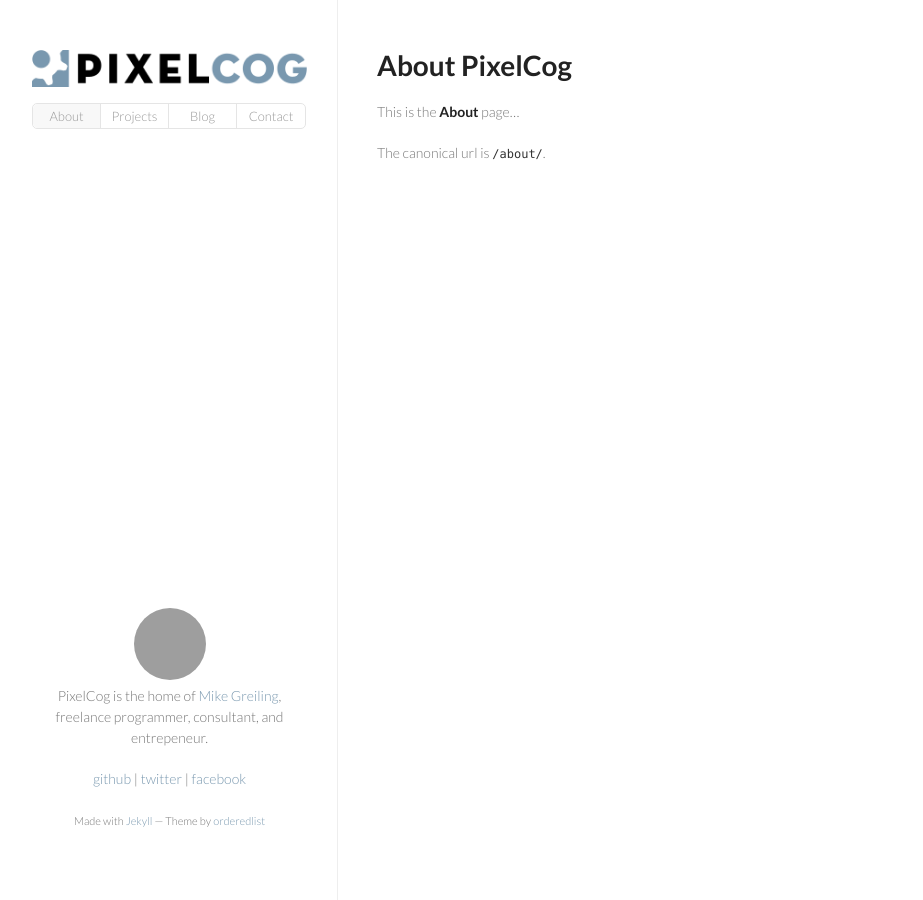
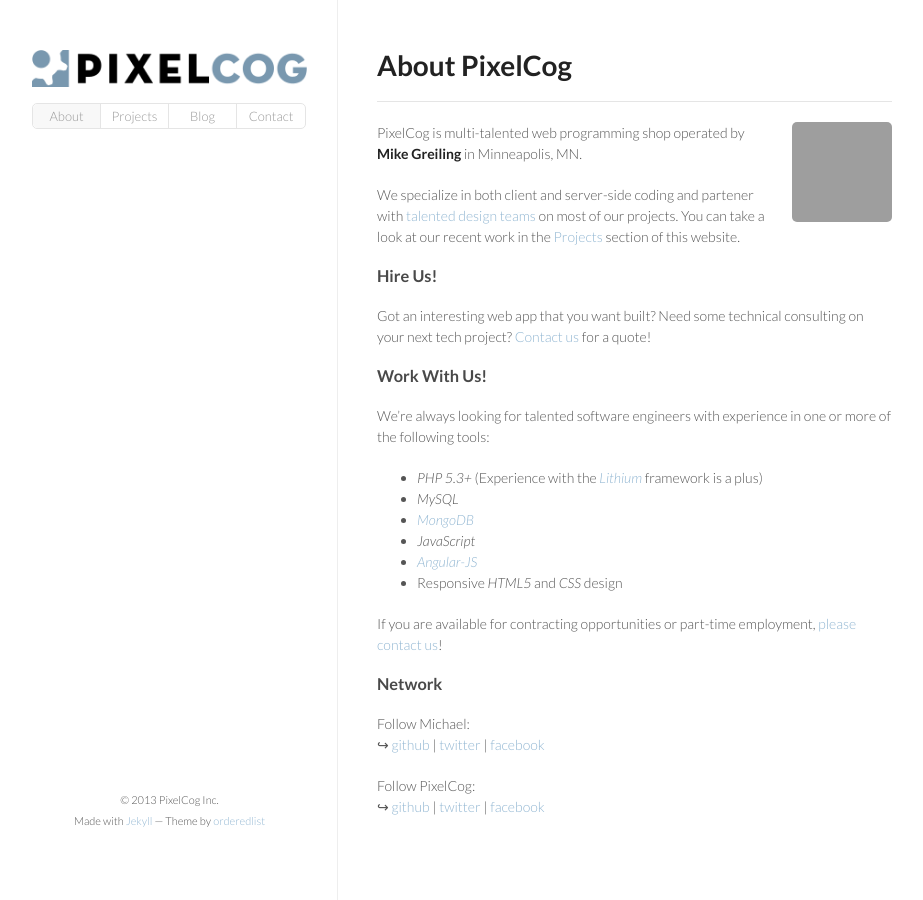
Before and after one commit to pixelcog/pixelcog.com, a Jekyll site: the page built from _pages/about.md, in a window 1280 px wide. Shown: the whole page, without its empty margins (178-1101 px from the left). Built offline with Jekyll 4.4.1, drawn with Linux system fonts in a browser that asks for light colours; Markdown is read by kramdown in place of the engine named in the settings; grey boxes are pictures that could not be loaded.

Commit message:
add content to the about page

```diff
--- a/_layouts/default.html
+++ b/_layouts/default.html
@@ -28,12 +28,17 @@
 				{{ content }}
 			</section>
 			<footer>
+{% if page.nobio != true %}
 				<img class="avatar" src="http://www.gravatar.com/avatar/33f90637d77f8d4da67faafd3af6597e?s=144" alt="Me" />
 				<p>PixelCog is the home of <a href="/about/">Mike Greiling</a>, freelance programmer, consultant, and entrepeneur.</p>
 				<p><a href="http://github.com/mikegreiling">github</a> | <a href="http://twitter.com/mikegreiling">twitter</a> | <a href="http://facebook.com/mike.greiling">facebook</a></p>
-				<p><small>Made with <a href="http://jekyllrb.com/">Jekyll</a> &mdash; Theme by <a href="https://github.com/orderedlist">orderedlist</a></small></p>
+{% endif %}
+				<p>
+					<small>© {{ 'now' | date: "%Y" }} PixelCog Inc.</small><br />
+					<small>Made with <a href="http://jekyllrb.com/">Jekyll</a> &mdash; Theme by <a href="https://github.com/orderedlist">orderedlist</a></small>
+				</p>
 			</footer>
 		</div>
-		<script src="js/scale.fix.js"></script>
+		<script src="/js/scale.fix.js"></script>
 	</body>
 </html>
--- a/_pages/about.md
+++ b/_pages/about.md
@@ -2,10 +2,39 @@
 permalink: /about/
 layout:    default
 title:     About PixelCog
+nobio:     true
 ---
 
 # About PixelCog
+----------------
 
-This is the **About** page...
+![Me](http://www.gravatar.com/avatar/33f90637d77f8d4da67faafd3af6597e?s=200){: .profile .pull-right }
 
-The canonical url is `{{page.url}}`.
+PixelCog is multi-talented web programming shop operated by **Mike Greiling** in Minneapolis, MN.
+
+We specialize in both client and server-side coding and partener with [talented design teams](http://www.superlabdesign.com/) on most of our projects.  You can take a look at our recent work in the **[Projects](/projects/)** section of this website.
+
+### Hire Us!
+
+Got an interesting web app that you want built? Need some technical consulting on your next tech project?  [Contact us](/contact/) for a quote!
+
+### Work With Us!
+
+We're always looking for talented software engineers with experience in one or more of the following tools:
+
+* _PHP 5.3+_ (Experience with the _[Lithium](http://lithify.me/)_ framework is a plus)
+* _MySQL_
+* _[MongoDB](http://www.mongodb.org/)_
+* _JavaScript_
+* _[Angular-JS](http://angularjs.org/)_
+* Responsive _HTML5_ and _CSS_ design
+
+If you are available for contracting opportunities or part-time employment, [please contact us](/contact/)!
+
+### Network
+
+Follow Michael:
+↪ [github](http://github.com/mikegreiling) | [twitter](http://twitter.com/mikegreiling) | [facebook](http://facebook.com/mike.greiling)
+
+Follow PixelCog:
+↪ [github](http://github.com/pixelcog) | [twitter](http://twitter.com/pixelcog) | [facebook](http://facebook.com/pixelcog)
--- a/css/main.css
+++ b/css/main.css
@@ -4,7 +4,7 @@
 	margin: 0;
 	padding:50px;
 	font:14px/1.5 Lato, "Helvetica Neue", Helvetica, Arial, sans-serif;
-	color:#777;
+	color:#555;
 	font-weight:300;
 }
 
@@ -34,13 +34,15 @@
 }
 
 a {
-	color:#7998af;
+	color:#91b6d2;
 	font-weight:400;
 	text-decoration:none;
 }
 
-a:hover {
-	color:#91b6d2;
+a:hover,
+a:active {
+	color:#5c83a0;
+	text-decoration: underline;
 }
 
 a small {
@@ -158,9 +160,11 @@
 	border-radius:0 5px 5px 0;
 }
 
-nav li a:hover {
+nav li a:hover,
+nav li a:active {
 	color:#444;
 	font-weight: bold;
+	text-decoration: none;
 }
 
 nav li a:active,
@@ -172,9 +176,18 @@
 /* Pagination */
 
 .pagination {
-	float: right;
+	*zoom: 1;
+}
+.pagination:before,
+.pagination:after {
+	display: table;
+	content: " ";
+}
+.pagination:after {
+	clear: both;
 }
 .pagination ul {
+	float: right;
 	display: inline-block;
 	list-style:none;
 	height:24px;
@@ -222,9 +235,11 @@
 	width: 2.5em;
 }
 
-.pagination li a:hover {
+.pagination li a:hover,
+.pagination li a:active {
 	color:#444;
 	font-weight: bold;
+	text-decoration: none;
 }
 
 .pagination li a:active,
@@ -232,6 +247,7 @@
 .pagination li a.active:hover {
 	background: #f8f8f8;
 }
+
 
 /* Typography */
 
@@ -266,15 +282,25 @@
 	bottom:50px;
 }
 
-footer .avatar {
+img.avatar {
 	border-radius: 40px;
 	-webkit-border-radius: 40px;
 	-moz-border-radius: 40px;
-	-o-border-radius: 40px;
-	-ms-border-radius: 40px;
-	-khtml-border-radius: 40px;
 	width:72px;
 	height:72px;
+}
+
+img.profile {
+	border-radius: 5px;
+	-webkit-border-radius: 5px;
+	-moz-border-radius: 5px;
+	width:100px;
+	height:100px;
+}
+
+img.pull-right {
+	float: right;
+	margin: 0 0 1em 1em;
 }
 
 @media print, screen and (max-width: 960px) {
```
